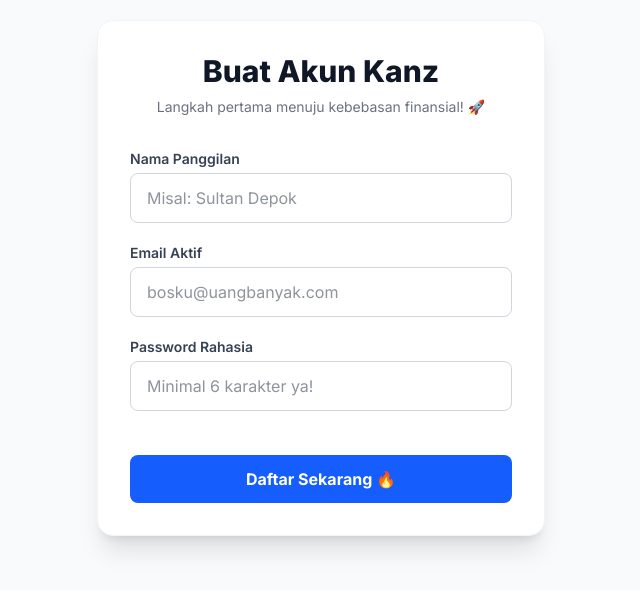
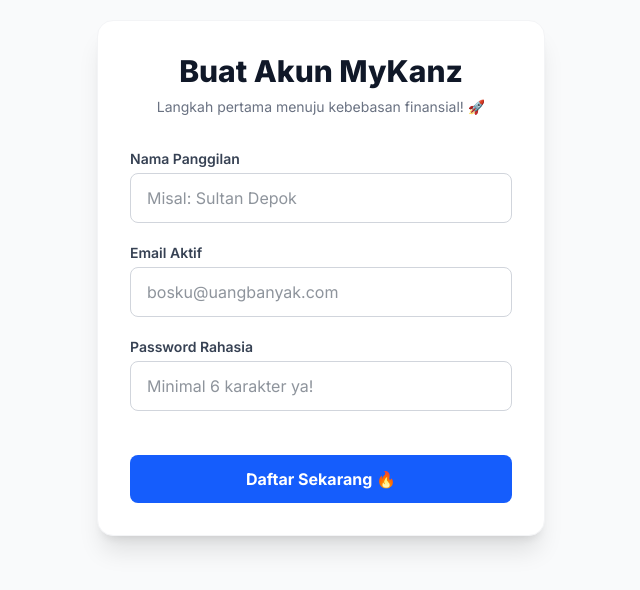
Before and after one commit to roisanwr/mykanz, a Next.js app: page /register in a window 1280 px wide. Shown: the part 122-712 px from the top of the page, without its empty margins (319-959 px from the left). Built offline with nearby package versions, Linux system fonts and the light colour scheme; no server answers.

Commit message:
MyKanz Layouting

```diff
--- a/app/(auth)/register/page.tsx
+++ b/app/(auth)/register/page.tsx
@@ -42,7 +42,7 @@ export default function RegisterPage() {
       <div className="w-full max-w-md rounded-2xl bg-white p-8 shadow-xl border border-gray-100">
 
         <div className="mb-8 text-center">
-          <h1 className="text-3xl font-extrabold text-gray-900">Buat Akun Kanz</h1>
+          <h1 className="text-3xl font-extrabold text-gray-900">Buat Akun MyKanz</h1>
           <p className="mt-2 text-sm text-gray-500">Langkah pertama menuju kebebasan finansial! 🚀</p>
         </div>
 
--- a/app/globals.css
+++ b/app/globals.css
@@ -5,7 +5,7 @@
 @custom-variant dark (&:where(.dark, .dark *));
 
 
-/* Tema Kustom Kanz */
+/* Tema Kustom MyKanz */
 @theme {
   --color-primary-50: #fff7ed;
   --color-primary-100: #ffedd5;
--- a/app/layout.tsx
+++ b/app/layout.tsx
@@ -9,7 +9,7 @@ import { FeedbackProvider } from '@/components/FeedbackProvider'
 const inter = Inter({ subsets: ['latin'] })
 
 export const metadata: Metadata = {
-  title: 'Kanz - Wealth Management Dashboard',
+  title: 'MyKanz - Wealth Management Dashboard',
   description: 'Pantau pergerakan aset dan target keuanganmu hari ini.',
 }
 
--- a/components/DashboardLayout.tsx
+++ b/components/DashboardLayout.tsx
@@ -125,7 +125,7 @@ export default function DashboardLayout({ children, user }: { children: React.Re
               </div>
               <div className="flex flex-col">
                 <h1 className="text-xl font-extrabold text-slate-900 dark:text-white tracking-tight leading-none group-hover:text-orange-600 transition-colors">
-                  Kanz.
+                  MyKanz.
                 </h1>
                 <p className="text-[10px] font-bold text-orange-600 uppercase tracking-widest mt-1">
                   Wealth
```
